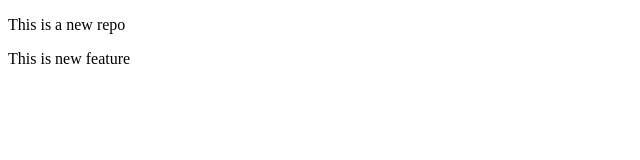
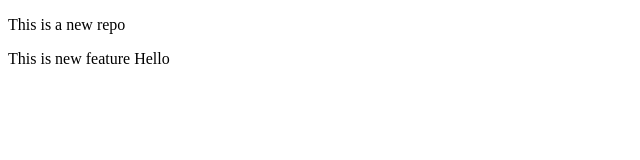
Before and after one commit to MeetPatel3366/localrepo, a plain HTML site: page index.html in a window 1280 px wide. Shown: the full height of the page, 0-640 px from the left. Drawn offline with Linux system fonts and the light colour scheme.

Commit message:
Add span

```diff
--- a/index.html
+++ b/index.html
@@ -8,6 +8,6 @@
 </head>
 <body>
     <p>This is a new repo</p>
-    <p>This is new feature</p>
+    <p>This is new feature <span>Hello</span></p>
 </body>
 </html>
```
